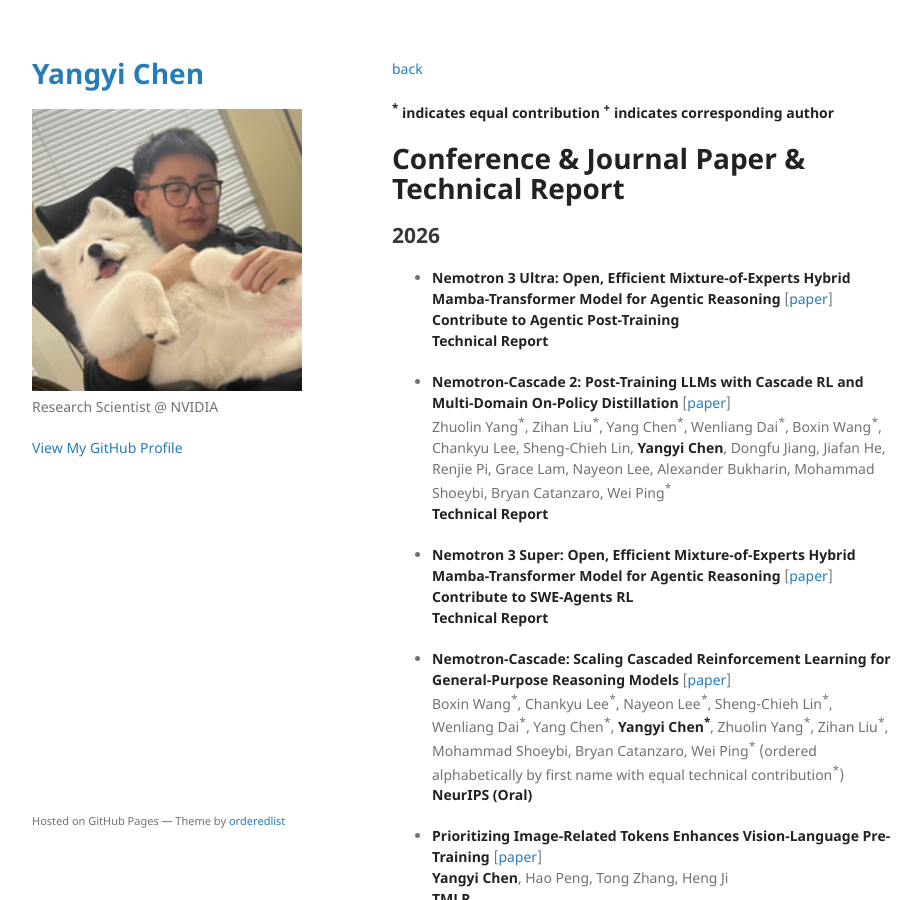
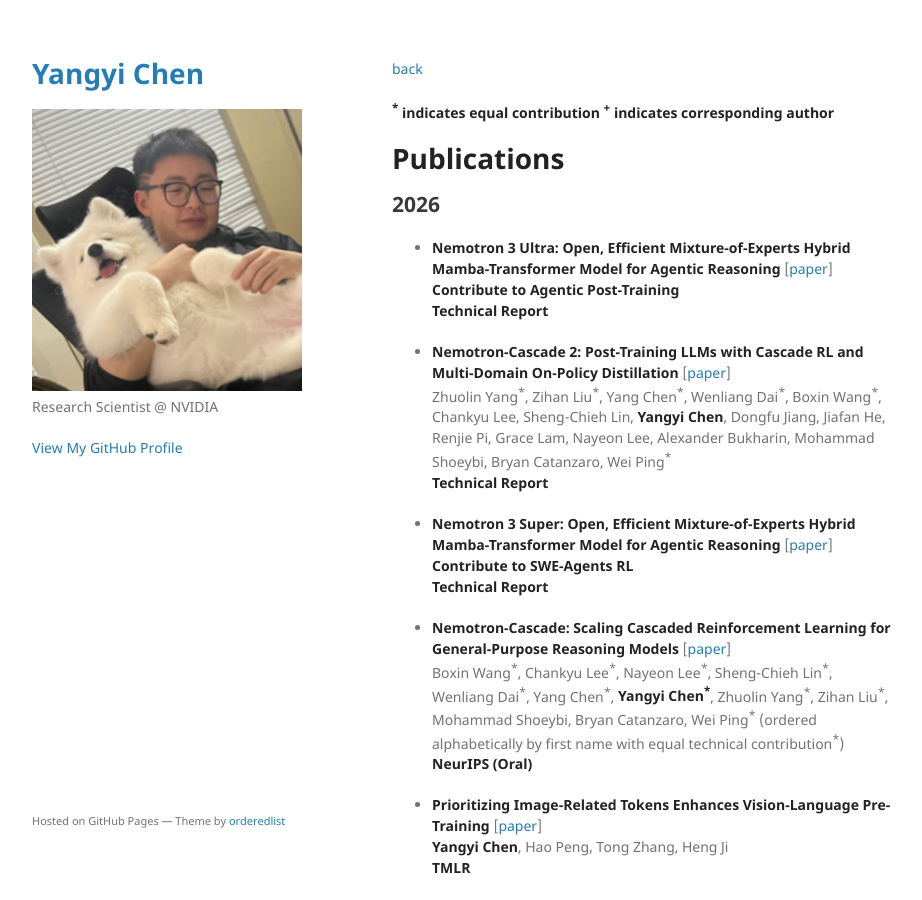
Before and after one commit to Yangyi-Chen/yangyi-chen.github.io, a Jekyll site: the page built from publications.md, in a window 1280 px wide and 900 px high. Shown: the whole window, without its empty margins (178-1100 px from the left). Built offline with Jekyll 4.4.1, drawn with Linux system fonts in a browser that asks for light colours.

Commit message:
Update publications.md

```diff
--- a/publications.md
+++ b/publications.md
@@ -19,7 +19,7 @@ layout: default
 
 
 
-# Conference & Journal Paper & Technical Report
+# Publications
 
 ## 2026
 
```
